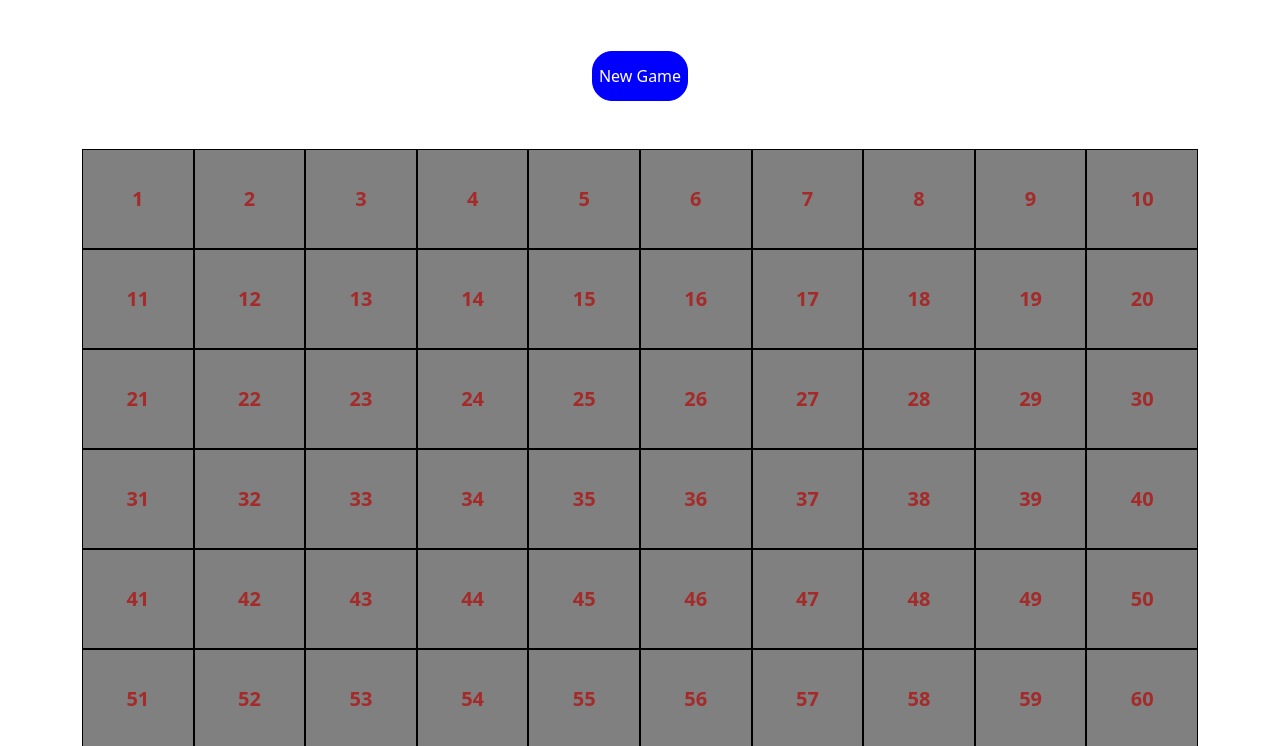
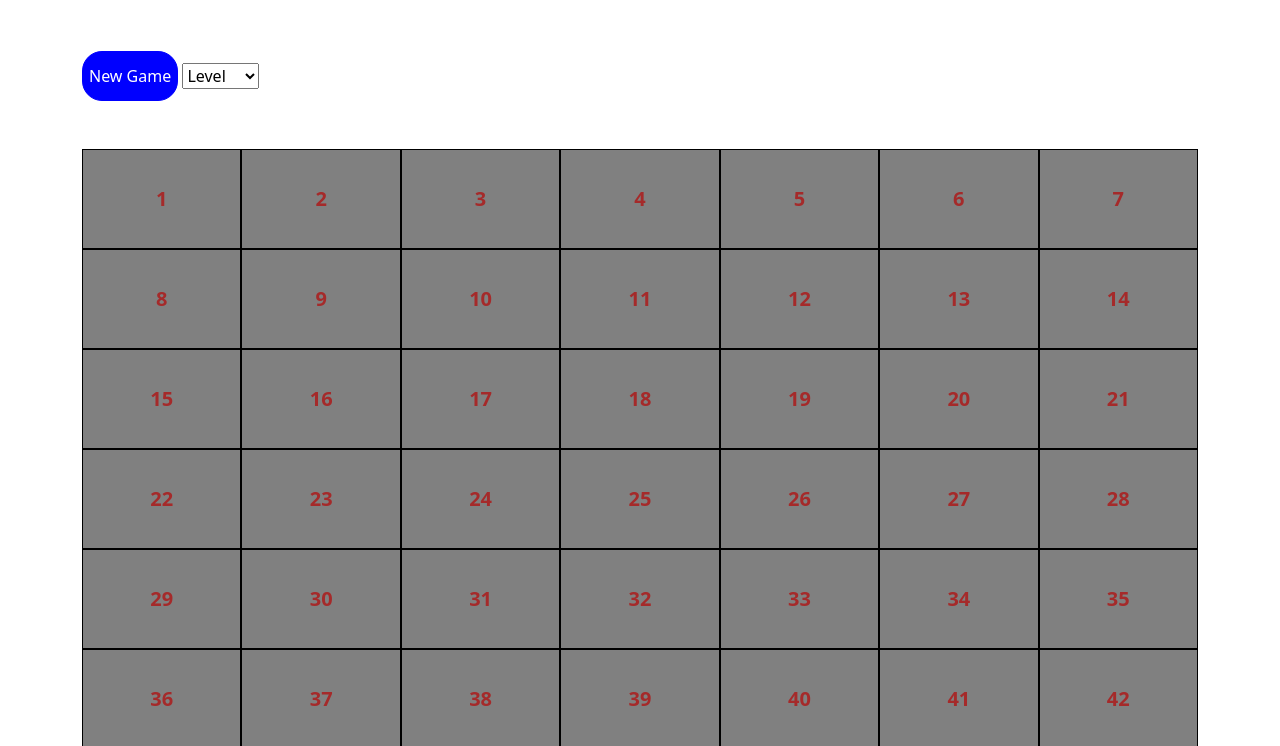
Before and after one commit to MatteoGiuntella/js-campominato-grid, a plain HTML site: page index.html in a window 1280 px wide. Both pictures are taken after a click on the button "New Game". Shown: the part 53-799 px from the top of the page. Drawn offline with nearby package versions, Linux system fonts and the light colour scheme.

Commit message:
bonus fatto

```diff
--- a/css/style.css
+++ b/css/style.css
@@ -8,7 +8,6 @@
     line-height: 50%;
 }
 .cell{
-    width: 10%;
     height: 100px;
     display: flex;
     justify-content: center;
@@ -19,7 +18,15 @@
     background-color: gray;
     color: brown;
 }
-
+.hard{
+    width: 10%;
+}
+.normal{
+    width: calc( 100% / 9 );
+}
+.easy{
+    width: calc( 100% / 7 );
+}
 .cell-active{
     color: blueviolet;
     background-color: lightcyan;
--- a/index.html
+++ b/index.html
@@ -18,8 +18,14 @@
 
     <main>
       <div class="row">
-        <div class="col-12 d-flex justify-content-center">
+        <div class="col-12">
           <button class="start-play my-5" id="newgame">New Game</button>
+          <select class="select" aria-label="Default select example" id="select">
+            <option selected>Level</option>
+            <option value="easy">easy</option>
+            <option value="normal">normal</option>
+            <option value="hard">hard</option>
+          </select>
         </div>
       </div>
       <div class="row">
--- a/javascript/script.js
+++ b/javascript/script.js
@@ -10,24 +10,52 @@
 
 // 3- quando l'utente clicca sulla cella cambia colore e stampa il numero in console
 
+let start = false;
+
 let newGame = document.getElementById('newgame');
 newGame .addEventListener('click', function(){
 
-    for (let i = 1; i <= 100; i++) {
+    let difficult = document.getElementById('select').value;
+    console.log('difficult',difficult, typeof difficult)
+    let option = 49;
+    let classe = 'easy';
 
-        let cell = document.createElement('div');
-        cell.append(i);
-        cell.classList.add('cell')
-        document.getElementById("my-container-cell").append(cell);
+    if ( difficult == 'hard'){
+        option = 100
+        classe = 'hard';
+    }
 
-        cell.addEventListener('click', function(){
+    else if ( difficult == 'normal'){
+        option = 81
+        classe = 'normal';
+    }
 
-            cell.classList.add('cell-active')
+    if ( start == false ){
+        start = true;
+        for (let i = 1; i <= option; i++) {
 
-        })
+            let cell = document.createElement('div');
+            cell.append(i);
+            cell.classList.add('cell', classe)
+            document.getElementById("my-container-cell").append(cell);
+
+            cell.addEventListener('click', function(){
+                cell.classList.add('cell-active')
+            })
+        }
+    }
+    else{
+        start = false;
+        document.getElementById("my-container-cell").innerHTML = '';
     }
 })
 
 function numberCell(min, max){
     return Math.floor(Math.random() * (max - min + 1) + 1);
 }
+
+// se il livello di difficoltà selezionato sarà medium le celle sarrano 81
+
+// se il livello di difficoltà selezionato sarà easy le celle saranno 49
+
+// se il livelli di diffcoltà selezionato sarà easy le celle saranno 100 _____
```
